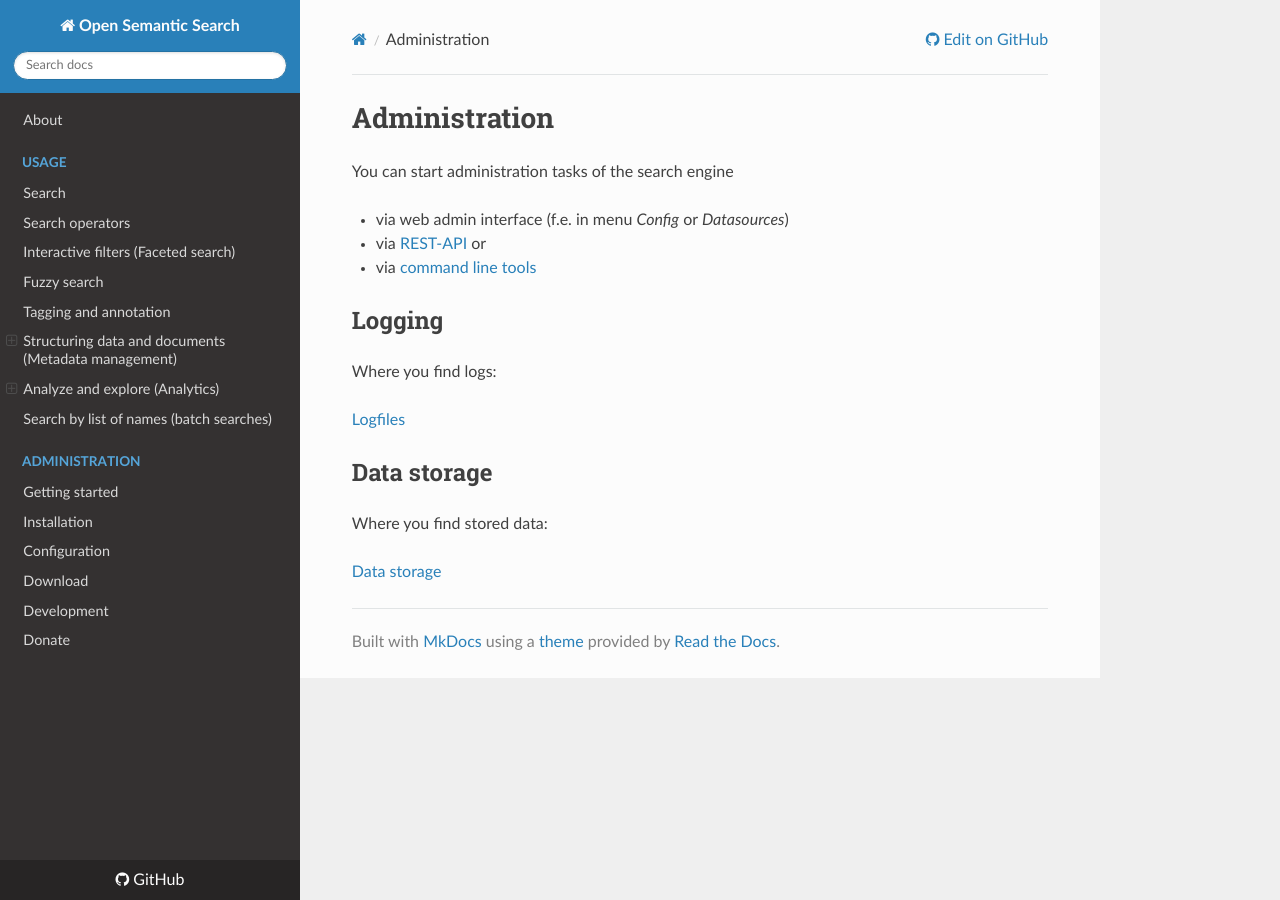
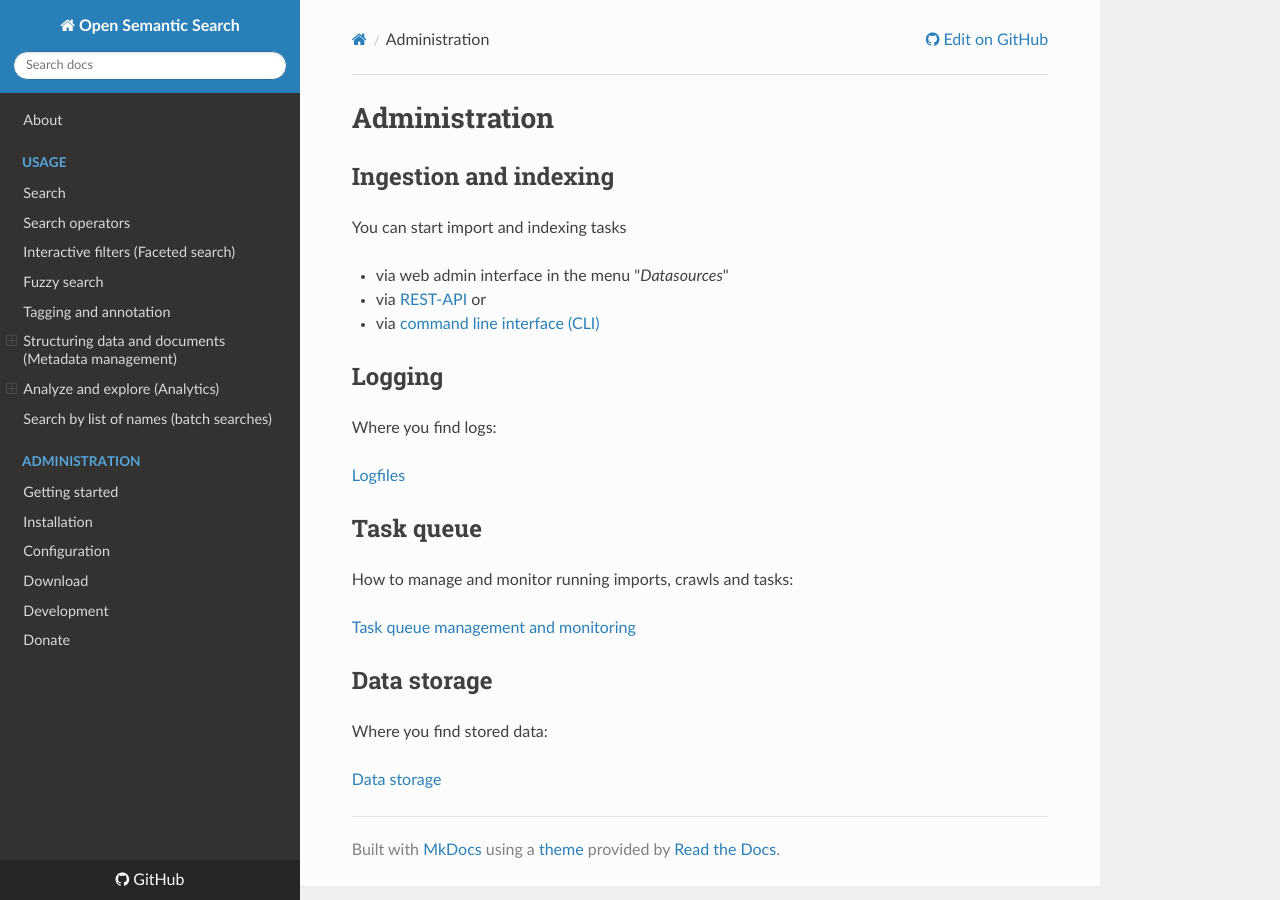
Before and after one commit to opensemanticsearch/open-semantic-search, an MkDocs documentation site: the page built from docs/doc/admin/README.md, in a window 1280 px wide. Built offline with MkDocs 1.6.1, drawn with Linux system fonts in a browser that asks for light colours; nearby versions of some CDN libraries.

Commit message:
Documentation: Task queue management and monitoring (#412)

```diff
--- a/docs/doc/admin/README.md
+++ b/docs/doc/admin/README.md
@@ -6,11 +6,14 @@ authors:
 
 # Administration
 
-You can start administration tasks of the search engine
 
-* via web admin interface (f.e. in menu *Config* or *Datasources*)
+## Ingestion and indexing
+
+You can start import and indexing tasks
+
+* via web admin interface in the menu "*Datasources*"
 * via [REST-API](rest-api/README.md) or
-* via [command line tools](cmd/README.md)
+* via [command line interface (CLI)](cmd/README.md)
 
 
 ## Logging
@@ -20,6 +23,13 @@ Where you find logs:
 [Logfiles](config/log/README.md)
 
 
+## Task queue
+
+How to manage and monitor running imports, crawls and tasks:
+
+[Task queue management and monitoring](queue/README.md)
+
+
 ## Data storage
 
 Where you find stored data:
```
Also changed, not shown: docs/doc/admin/cmd/README.md (+7 -0 lines), docs/doc/admin/queue/README.md (added, +17 -0 lines).
